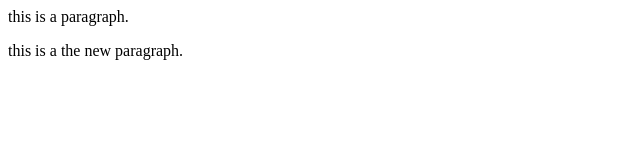
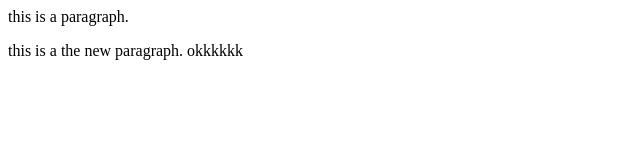
Before and after one commit to Kalpesh-Jamsandekar/LocalRepo, a plain HTML site: page index.html in a window 1280 px wide. Shown: the full height of the page, 0-640 px from the left. Drawn offline with Linux system fonts and the light colour scheme.

Commit message:
:added okkk

```diff
--- a/index.html
+++ b/index.html
@@ -1,2 +1,2 @@
 <p>this is a paragraph.</p>
-<p>this is a the new paragraph.</p>
+<p>this is a the new paragraph. okkkkkk</p>
```
